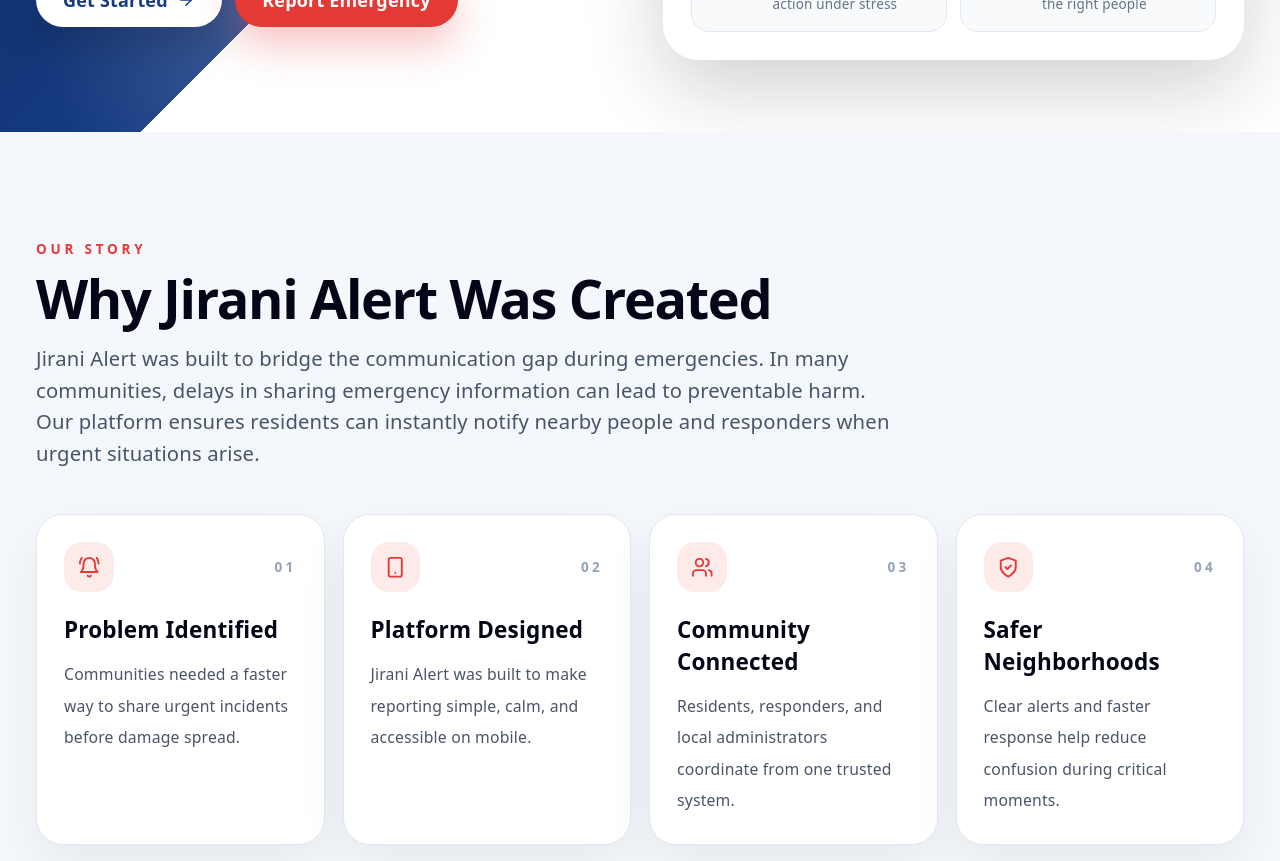
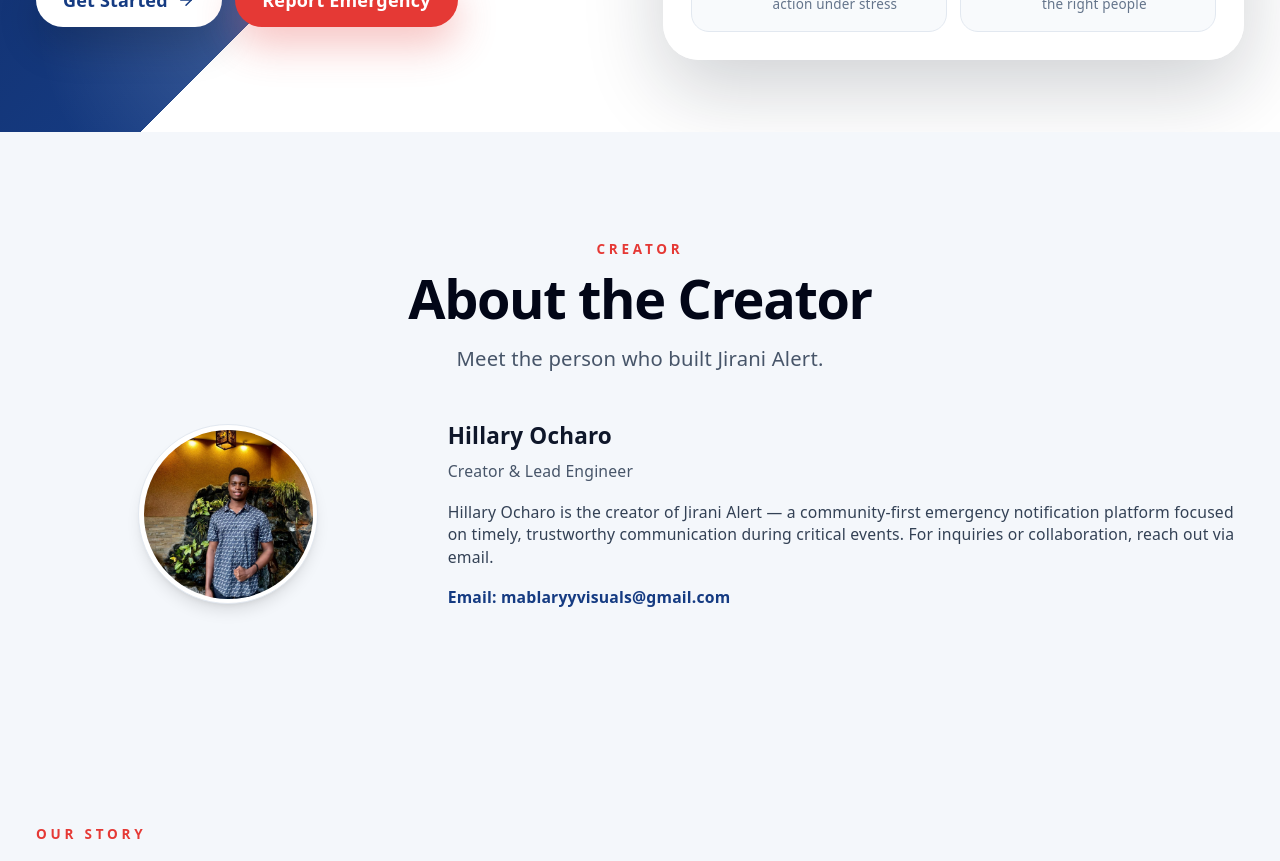
Before and after one commit to frazier964/jirani-alert-frontend, a React (Vite) app in the folder jiranialert/frontend/: page /about in a window 1280 px wide. Shown: the part 660-1521 px from the top of the page. Built offline with nearby package versions, Linux system fonts and the light colour scheme; no server answers.

Commit message:
profilepicture

```diff
--- a/jiranialert/frontend/src/components/UI/Avatar.jsx
+++ b/jiranialert/frontend/src/components/UI/Avatar.jsx
@@ -15,9 +15,12 @@
         <img
           src={src}
           alt={alt}
-          className="w-full h-full object-cover"
+          className="w-full h-full object-cover object-center"
           style={{ width: size, height: size }}
           onError={() => setImageError(true)}
+          loading="eager"
+          decoding="auto"
+          fetchpriority="high"
         />
       ) : (
         <User className="text-slate-400" size={Math.max(size - 12, 16)} />
--- a/jiranialert/frontend/src/pages/shared/About.jsx
+++ b/jiranialert/frontend/src/pages/shared/About.jsx
@@ -190,6 +190,38 @@
                 </div>
               </div>
             </motion.div>
+          </div>
+        </section>
+
+        <section className="px-4 py-16 sm:px-6 lg:px-8 lg:py-24">
+          <div className="mx-auto max-w-7xl">
+            <SectionTitle
+              eyebrow="Creator"
+              title="About the Creator"
+              description="Meet the person who built Jirani Alert."
+              align="center"
+            />
+
+            <div className="mt-10 grid gap-6 md:grid-cols-3 items-center">
+              <div className="md:col-span-1 flex justify-center">
+                <div className="h-36 w-36 rounded-full border border-slate-200 bg-white p-1 shadow-lg sm:h-40 sm:w-40">
+                  <img
+                    src="/creator-photo.jpg"
+                    alt="Hillary Ocharo"
+                    loading="eager"
+                    decoding="async"
+                    className="h-full w-full rounded-full object-cover object-center"
+                  />
+                </div>
+              </div>
+
+              <div className="md:col-span-2">
+                <h3 className="text-xl font-extrabold text-slate-900">Hillary Ocharo</h3>
+                <p className="mt-2 text-sm text-slate-600">Creator & Lead Engineer</p>
+                <p className="mt-4 text-sm text-slate-700">Hillary Ocharo is the creator of Jirani Alert — a community-first emergency notification platform focused on timely, trustworthy communication during critical events. For inquiries or collaboration, reach out via email.</p>
+                <p className="mt-4 text-sm font-semibold text-[#153b82]">Email: mablaryyvisuals@gmail.com</p>
+              </div>
+            </div>
           </div>
         </section>
 
--- a/jiranialert/frontend/src/pages/shared/Home.jsx
+++ b/jiranialert/frontend/src/pages/shared/Home.jsx
@@ -532,6 +532,7 @@
 
           <div className="mt-10 pt-6 border-t border-slate-800 text-sm text-slate-500 flex flex-col sm:flex-row gap-2 sm:items-center sm:justify-between">
             <p>&copy; {new Date().getFullYear()} Jirani Alert. All rights reserved.</p>
+            <p className="text-sm">Creator: Hillary Ocharo</p>
             <p className="inline-flex items-center gap-2">
               <CheckCircle2 className="h-4 w-4 text-emerald-400" />
               Real-time verified emergency reporting
```
Also changed, not shown: jiranialert/frontend/public/creator-photo.jpg (added).
